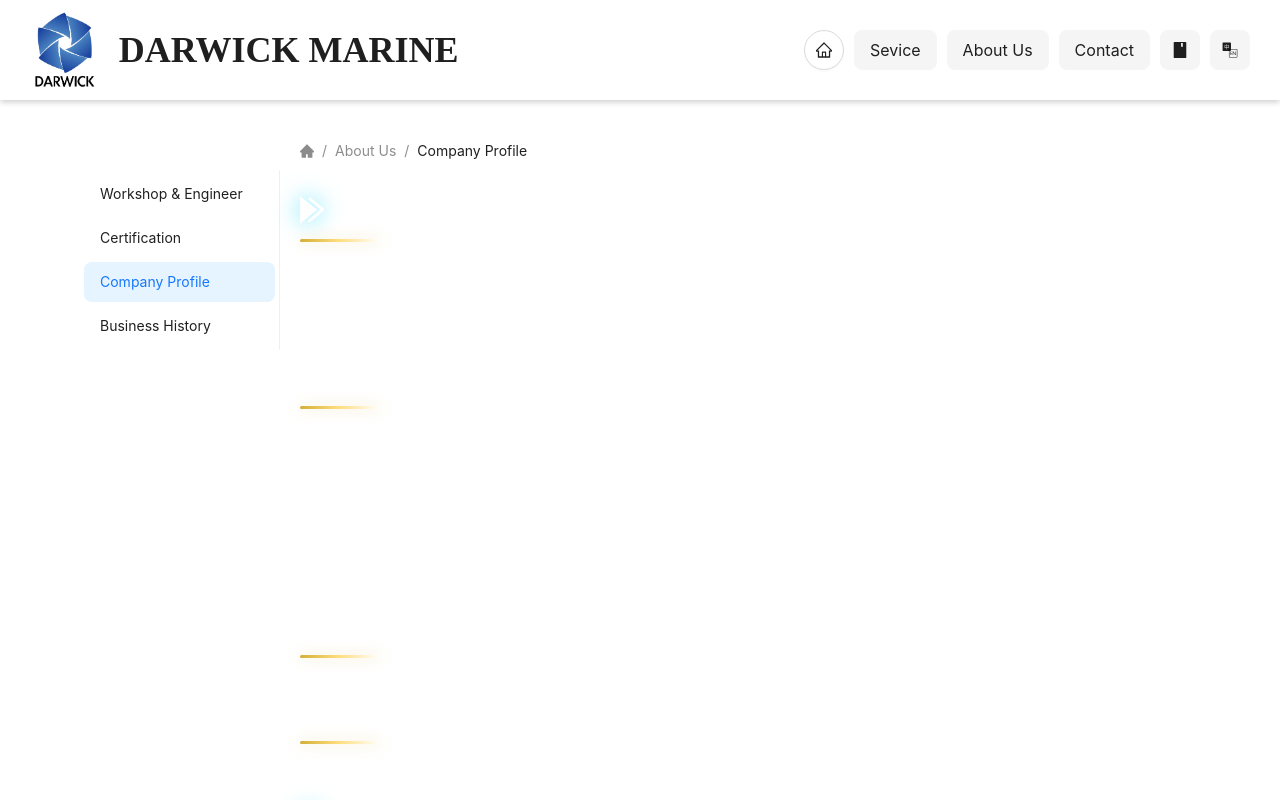
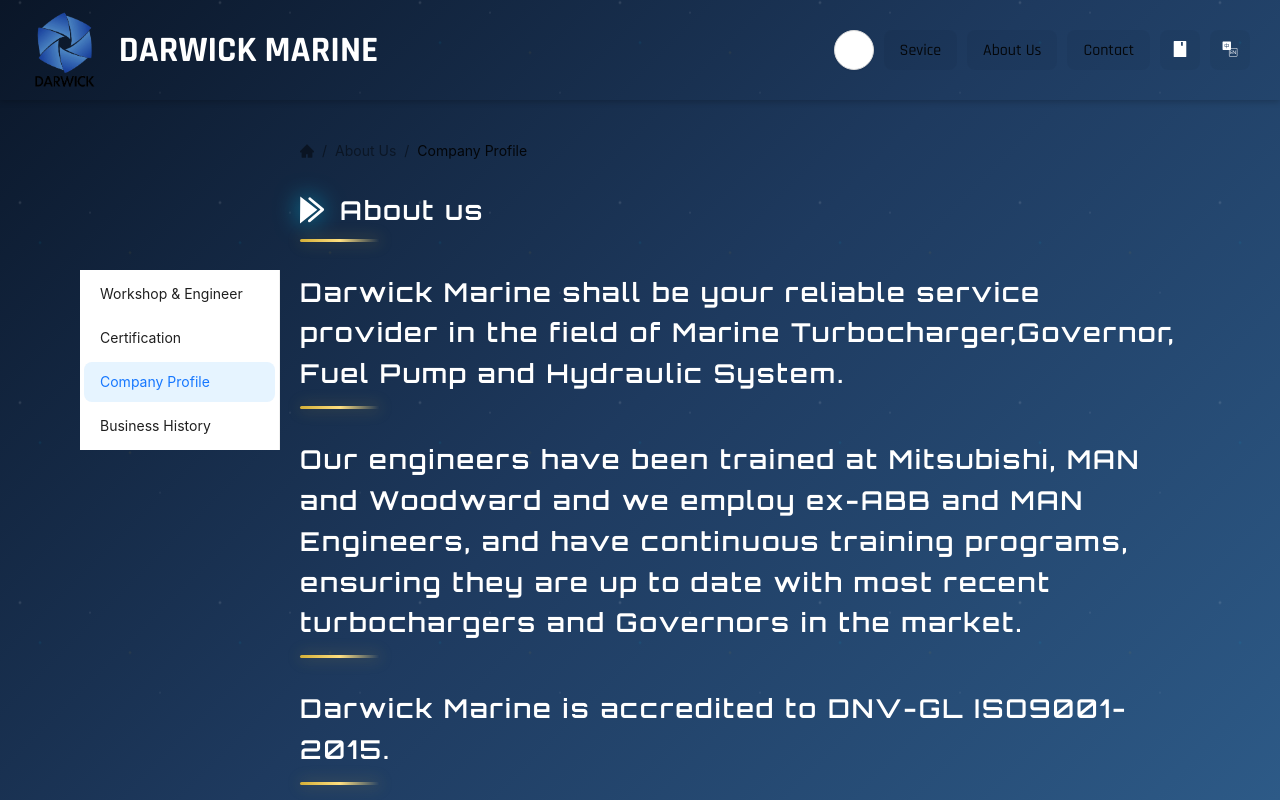
Before and after one commit to WakerCN/darwick-website, a React (Vite) app: page /about/company in a window 1280 px wide. Built offline with nearby package versions, Linux system fonts and the light colour scheme.

Commit message:
style: 重构全局样式为深邃海洋工业风主题

```diff
--- a/src/styles/common.scss
+++ b/src/styles/common.scss
@@ -1,12 +1,37 @@
 @use './box.scss' as *;
 
+// ========================================
+// 通用混入样式 - 深邃海洋工业风
+// 注意：theme 变量通过 vite 全局注入
+// ========================================
+
+// 主色调变量（本地定义以便在 mixin 中使用）
+$_primary-dark: #0a1628;
+$_primary-medium: #1e3a5f;
+$_accent-gold: #d4af37;
+$_accent-gold-light: #f0d78c;
+$_accent-cyan: #00d4ff;
+$_accent-cyan-light: #7aeaff;
+$_text-primary: #ffffff;
+$_text-secondary: rgba(255, 255, 255, 0.85);
+$_glass-bg: rgba(255, 255, 255, 0.08);
+$_glass-bg-hover: rgba(255, 255, 255, 0.12);
+$_glass-border: rgba(255, 255, 255, 0.15);
+$_glass-border-hover: rgba(255, 255, 255, 0.25);
+$_shadow-card: 0 4px 24px rgba(0, 0, 0, 0.4);
+$_shadow-glass: 0 8px 32px rgba(0, 0, 0, 0.3);
+$_shadow-glow-cyan: 0 0 20px rgba(0, 212, 255, 0.3);
+$_shadow-glow-gold: 0 0 20px rgba(212, 175, 55, 0.3);
+$_transition-normal: 0.3s;
+$_gradient-gold: linear-gradient(135deg, $_accent-gold 0%, $_accent-gold-light 100%);
+
 @mixin box-shadow {
-  box-shadow: 0 2px 6px rgba(0, 0, 0, 0.2);
+  box-shadow: $_shadow-card;
 }
 
 @mixin hover-shadow {
   &:hover {
-    box-shadow: 0 2px 6px rgba(0, 0, 0, 0.2);
+    box-shadow: $_shadow-card, $_shadow-glow-cyan;
   }
 }
 
@@ -21,3 +46,69 @@
 @mixin card-padding {
   padding: 20px;
 }
+
+// 玻璃态卡片
+@mixin glass-card {
+  background: $_glass-bg;
+  backdrop-filter: blur(20px);
+  -webkit-backdrop-filter: blur(20px);
+  border: 1px solid $_glass-border;
+  border-radius: 16px;
+  transition: all $_transition-normal ease;
+
+  &:hover {
+    background: $_glass-bg-hover;
+    border-color: $_glass-border-hover;
+    box-shadow: $_shadow-glass;
+  }
+}
+
+// 发光边框卡片
+@mixin glow-card {
+  background: $_glass-bg;
+  backdrop-filter: blur(15px);
+  -webkit-backdrop-filter: blur(15px);
+  border: 1px solid rgba($_accent-cyan, 0.3);
+  border-radius: 12px;
+  box-shadow: 0 0 20px rgba($_accent-cyan, 0.1);
+  transition: all $_transition-normal ease;
+
+  &:hover {
+    border-color: rgba($_accent-cyan, 0.6);
+    box-shadow: 0 0 30px rgba($_accent-cyan, 0.2), 0 8px 32px rgba(0, 0, 0, 0.3);
+    transform: translateY(-4px);
+  }
+}
+
+// 悬浮效果
+@mixin hover-float {
+  transition: transform $_transition-normal ease, box-shadow $_transition-normal ease;
+
+  &:hover {
+    transform: translateY(-8px);
+    box-shadow: $_shadow-card, $_shadow-glow-cyan;
+  }
+}
+
+// 标题样式
+@mixin section-title {
+  font-family: 'Orbitron', 'Rajdhani', sans-serif;
+  font-size: 28px;
+  font-weight: 600;
+  color: $_text-primary;
+  letter-spacing: 2px;
+  position: relative;
+  padding-bottom: 12px;
+
+  &::after {
+    content: '';
+    position: absolute;
+    bottom: 0;
+    left: 0;
+    width: 60px;
+    height: 3px;
+    background: $_gradient-gold;
+    border-radius: 2px;
+    box-shadow: $_shadow-glow-gold;
+  }
+}
--- a/src/styles/index.scss
+++ b/src/styles/index.scss
@@ -1,3 +1,20 @@
+// ========================================
+// 全局样式 - 深邃海洋工业风
+// ========================================
+
+// 导入Google字体
+@import url('https://fonts.googleapis.com/css2?family=Orbitron:wght@400;500;600;700&family=Rajdhani:wght@300;400;500;600;700&display=swap');
+
+// 主色调变量（本地定义）
+$_primary-dark: #0a1628;
+$_primary-medium: #1e3a5f;
+$_primary-light: #2d5a87;
+$_accent-cyan: #00d4ff;
+$_accent-cyan-light: #7aeaff;
+$_text-primary: #ffffff;
+$_transition-normal: 0.3s;
+$_gradient-primary: linear-gradient(135deg, $_primary-dark 0%, $_primary-medium 50%, $_primary-light 100%);
+
 html,
 body,
 #root {
@@ -6,22 +23,32 @@
   height: 100vh;
   width: 100vw;
   min-width: 880px;
-  color: rgba(0, 0, 0, 0.88);
   overflow-y: auto;
+  font-family: 'Rajdhani', 'PingFang SC', 'Microsoft YaHei', sans-serif;
 
-  // &::-webkit-scrollbar {
-  //   width: 0;
-  //   height: 0;
-  //   background-color: transparent;
-  // }
-}
+  // 深蓝渐变背景
+  background: $_gradient-primary;
+  background-attachment: fixed;
+  color: $_text-primary;
 
-.webMain {
-  // &::-webkit-scrollbar {
-  //   width: 0;
-  //   height: 0;
-  //   background-color: transparent;
-  // }
+  // 自定义滚动条
+  &::-webkit-scrollbar {
+    width: 8px;
+    height: 8px;
+  }
+
+  &::-webkit-scrollbar-track {
+    background: rgba(0, 0, 0, 0.3);
+  }
+
+  &::-webkit-scrollbar-thumb {
+    background: linear-gradient(180deg, $_accent-cyan, $_primary-light);
+    border-radius: 4px;
+
+    &:hover {
+      background: linear-gradient(180deg, $_accent-cyan-light, $_accent-cyan);
+    }
+  }
 }
 
 * {
@@ -29,9 +56,50 @@
 }
 
 .webMain {
-  height: calc(100% - 100px);
+  height: calc(100% - 80px);
   width: 100%;
   overflow-y: auto;
+  position: relative;
+
+  // 添加粒子背景效果
+  &::before {
+    content: '';
+    position: fixed;
+    top: 0;
+    left: 0;
+    width: 100%;
+    height: 100%;
+    pointer-events: none;
+    background-image:
+      radial-gradient(2px 2px at 20px 30px, rgba(255, 255, 255, 0.3), transparent),
+      radial-gradient(2px 2px at 40px 70px, rgba(0, 212, 255, 0.2), transparent),
+      radial-gradient(1px 1px at 90px 40px, rgba(255, 255, 255, 0.4), transparent),
+      radial-gradient(2px 2px at 130px 80px, rgba(212, 175, 55, 0.2), transparent),
+      radial-gradient(1px 1px at 160px 120px, rgba(255, 255, 255, 0.3), transparent);
+    background-size: 200px 200px;
+    animation: particle-float 20s linear infinite;
+    opacity: 0.6;
+    z-index: 0;
+  }
+
+  // 自定义滚动条
+  &::-webkit-scrollbar {
+    width: 8px;
+    height: 8px;
+  }
+
+  &::-webkit-scrollbar-track {
+    background: rgba(0, 0, 0, 0.3);
+  }
+
+  &::-webkit-scrollbar-thumb {
+    background: linear-gradient(180deg, $_accent-cyan, $_primary-light);
+    border-radius: 4px;
+
+    &:hover {
+      background: linear-gradient(180deg, $_accent-cyan-light, $_accent-cyan);
+    }
+  }
 }
 
 // 字体图标
@@ -41,6 +109,12 @@
   vertical-align: -0.15em;
   fill: currentColor;
   overflow: hidden;
+
+  // 覆盖 SVG symbol 内部硬编码的 fill 颜色
+  path,
+  use {
+    fill: inherit !important;
+  }
 }
 
 ul,
@@ -49,3 +123,109 @@
   padding: 0;
   margin: 0;
 }
+
+// 链接样式
+a {
+  color: $_accent-cyan;
+  text-decoration: none;
+  transition: all $_transition-normal ease;
+
+  &:hover {
+    color: $_accent-cyan-light;
+    text-shadow: 0 0 10px rgba($_accent-cyan, 0.5);
+  }
+}
+
+// Ant Design 组件覆盖
+.ant-typography {
+  color: $_text-primary !important;
+}
+
+.ant-btn {
+  font-family: 'Rajdhani', 'PingFang SC', sans-serif;
+  font-weight: 500;
+}
+
+// Header 按钮图标颜色强制覆盖（使用最高优先级）
+.webHeader .header-operate .opt-btn .ant-btn-icon > .icon,
+.webHeader .header-operate .opt-btn .ant-btn-icon > .anticon,
+.webHeader .header-operate .opt-btn .ant-btn-icon > svg,
+.webHeader .header-operate .opt-btn .ant-btn-icon .anticon svg,
+.webHeader .header-operate a.opt-btn .ant-btn-icon > .icon,
+.webHeader .header-operate a.opt-btn .ant-btn-icon > .anticon,
+.webHeader .header-operate a.opt-btn .ant-btn-icon > svg,
+.webHeader .header-operate a.opt-btn .ant-btn-icon .anticon svg {
+  color: $_text-primary !important;
+  fill: $_text-primary !important;
+}
+
+// hover 状态
+.webHeader .header-operate .opt-btn:hover .ant-btn-icon > .icon,
+.webHeader .header-operate .opt-btn:hover .ant-btn-icon > .anticon,
+.webHeader .header-operate .opt-btn:hover .ant-btn-icon > svg,
+.webHeader .header-operate .opt-btn:hover .ant-btn-icon .anticon svg,
+.webHeader .header-operate a.opt-btn:hover .ant-btn-icon > .icon,
+.webHeader .header-operate a.opt-btn:hover .ant-btn-icon > .anticon,
+.webHeader .header-operate a.opt-btn:hover .ant-btn-icon > svg,
+.webHeader .header-operate a.opt-btn:hover .ant-btn-icon .anticon svg {
+  color: $_accent-cyan-light !important;
+  fill: $_accent-cyan-light !important;
+}
+
+// 圆形/图标按钮 hover 金色
+.webHeader .header-operate .opt-btn.ant-btn-circle:hover .ant-btn-icon > .icon,
+.webHeader .header-operate .opt-btn.ant-btn-circle:hover .ant-btn-icon > .anticon,
+.webHeader .header-operate .opt-btn.ant-btn-circle:hover .ant-btn-icon > svg,
+.webHeader .header-operate .opt-btn.ant-btn-circle:hover .ant-btn-icon .anticon svg,
+.webHeader .header-operate .opt-btn.ant-btn-icon-only:hover .ant-btn-icon > .icon,
+.webHeader .header-operate .opt-btn.ant-btn-icon-only:hover .ant-btn-icon > .anticon,
+.webHeader .header-operate .opt-btn.ant-btn-icon-only:hover .ant-btn-icon > svg,
+.webHeader .header-operate .opt-btn.ant-btn-icon-only:hover .ant-btn-icon .anticon svg,
+.webHeader .header-operate a.opt-btn:hover .ant-btn-icon > .icon,
+.webHeader .header-operate a.opt-btn:hover .ant-btn-icon > .anticon,
+.webHeader .header-operate a.opt-btn:hover .ant-btn-icon > svg,
+.webHeader .header-operate a.opt-btn:hover .ant-btn-icon .anticon svg {
+  color: #ffdf80 !important;
+  fill: #ffdf80 !important;
+}
+
+// 粒子动画
+@keyframes particle-float {
+  0%, 100% {
+    transform: translateY(0);
+  }
+  50% {
+    transform: translateY(-50px);
+  }
+}
+
+// 通用动画类
+.animate-fade-in {
+  animation: fadeInUp 0.6s ease forwards;
+}
+
+.animate-fade-in-delay-1 {
+  animation: fadeInUp 0.6s ease 0.1s forwards;
+  opacity: 0;
+}
+
+.animate-fade-in-delay-2 {
+  animation: fadeInUp 0.6s ease 0.2s forwards;
+  opacity: 0;
+}
+
+.animate-fade-in-delay-3 {
+  animation: fadeInUp 0.6s ease 0.3s forwards;
+  opacity: 0;
+}
+
+@keyframes fadeInUp {
+  from {
+    opacity: 0;
+    transform: translateY(30px);
+  }
+  to {
+    opacity: 1;
+    transform: translateY(0);
+  }
+}
```
